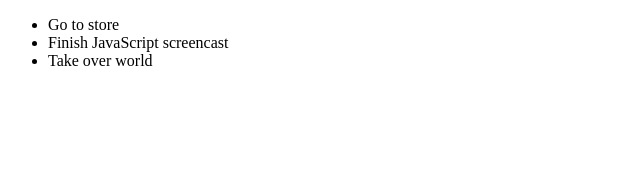
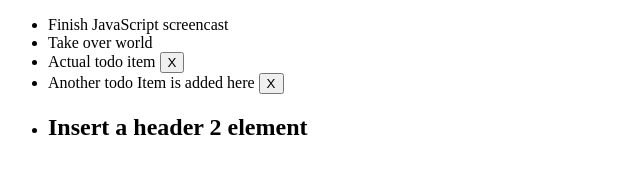
Before and after one commit to AdolpheNkoranyiTresor/LaracastsJS, a plain HTML site: page index.html in a window 1280 px wide. Shown: the whole page, without its empty margins (0-640 px from the left). Drawn offline with Linux system fonts and the light colour scheme.

Commit message:
Creating DOM Elements

```diff
--- a/index.html
+++ b/index.html
@@ -14,19 +14,47 @@
         <li>Go to store</li>
         <li>Finish JavaScript screencast</li>
         <li>Take over world</li>
+        <li class="todo-item flex">
+            <span class="todo-content">Actual todo item</span>
+            <button class="icon">X</button>
+        </li>
     </ul>
 
     <script>
-        // const lis = document.querySelectorAll('li');  //This consoles a Nodelist array with the li elements
-        // const lis = document.querySelector('ul').children;  //This consoles an HTMLCollection array with the li elements
-        const lis = document.querySelector('ul').childNodes;
-        // const value = document.querySelector('ul').firstElementChild;  //Selects the first element child
-        // const value = document.querySelector('ul').lastElementChild;  //Selects the last element child
-        const value = document.querySelector('ul').firstElementChild;
+        const li = document.createElement('li');
+        li.classList.add('todoItem');
+        li.setAttribute('id', 'todoItem');
+        li.textContent = 'New Todo Item';
 
-        console.log(lis);
-        console.log(value.nextElementSibling);  // Selects the next element sibling
-        console.log(value.parentElement);  // Selects the next element sibling
+        const ul = document.querySelector('ul');
+
+        const li2 = document.createElement('li');
+
+        // li2.textContent = 'New Todo Item Again';
+        li2.append('New Todo Item Again');
+
+        const image = document.createElement('img');
+        image.src = 'https://picsum.photos/150';
+        image.alt = 'Images from Picsum';
+
+        // ul.appendChild(li);
+        // ul.appendChild(li2);
+        // ul.append(li, li2);   //Works as the abole two lines
+        // ul.insertAdjacentElement('afterbegin', image);   //Insert an image and adjusted it after the beginning of the ul element
+
+        const nodeToClone = document.querySelector('.todo-item');
+        const clonedTodoItem = nodeToClone.cloneNode(true);
+
+        clonedTodoItem.firstElementChild.textContent = 'Another todo Item is added here';
+
+        ul.append(clonedTodoItem);
+        ul.firstElementChild.remove(); //This removes the first child element in the ul
+
+        const anotherLi = document.createElement('li');
+        anotherLi.innerHTML = `<h2>Insert a header 2 element</h2>`;
+
+        ul.append(anotherLi);
+
     </script>
 </body>
 
```
